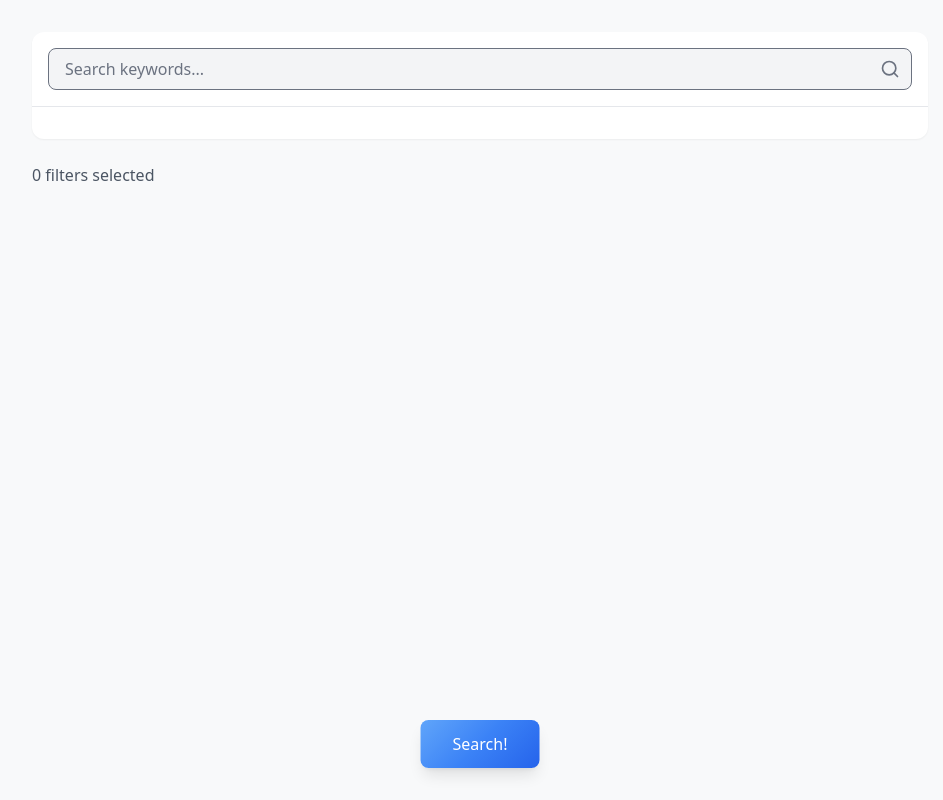
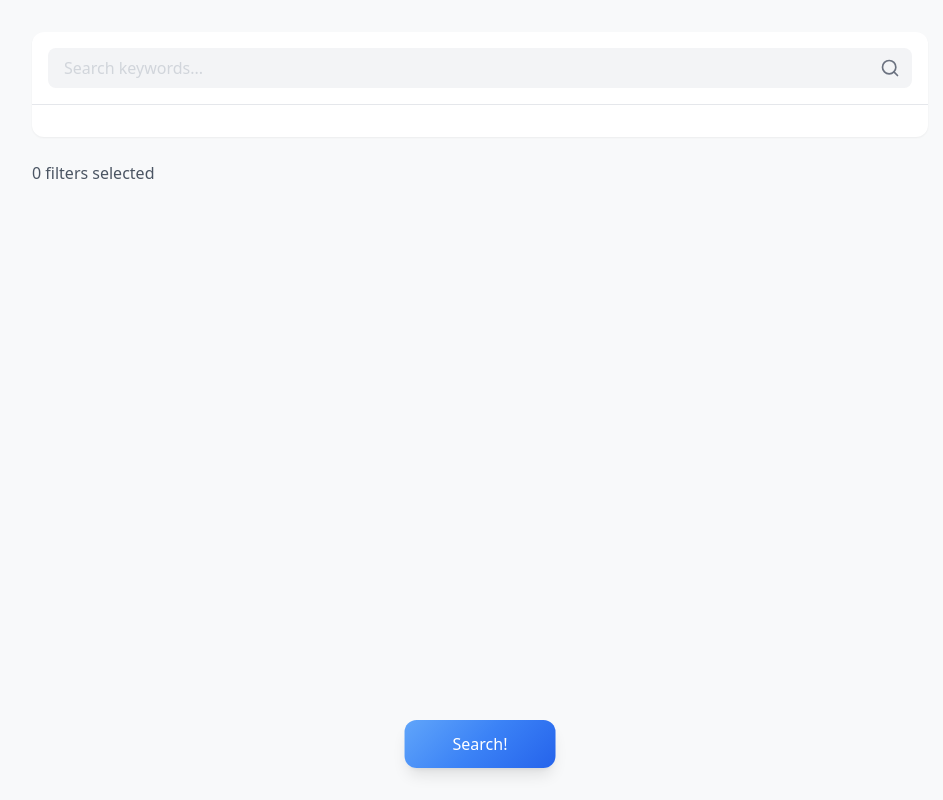
Before and after one commit to overjoy1008/WikiBoy, a Next.js app in the folder wiki_boy/: page / in a window 1280 px wide. Shown: the whole page, without its empty margins (160-1103 px from the left). Built offline with nearby package versions, Linux system fonts and the light colour scheme.

Commit message:
search bar animation

```diff
--- a/wiki_boy/app/components/SearchBar.tsx
+++ b/wiki_boy/app/components/SearchBar.tsx
@@ -7,13 +7,28 @@ interface SearchBarProps {
   onSubmit: (e: React.FormEvent) => void;
 }
 
+// export const SearchBar = ({ input, onInputChange, onSubmit }: SearchBarProps) => (
+//   <form onSubmit={onSubmit} className="relative">
+//     <input
+//       type="text"
+//       value={input}
+//       onChange={(e) => onInputChange(e.target.value)}
+//       className="w-full pl-4 pr-10 py-2 rounded-lg bg-gray-100 focus:outline-none focus:ring-2 focus:ring-gray-600 border-0 placeholder:text-gray-400"
+//       placeholder="Search keywords..."
+//     />
+//     <button type="submit" className="absolute right-3 top-1/2 -translate-y-1/2">
+//       <Search className="w-5 h-5 text-gray-500" />
+//     </button>
+//   </form>
+// );
+
 export const SearchBar = ({ input, onInputChange, onSubmit }: SearchBarProps) => (
   <form onSubmit={onSubmit} className="relative">
     <input
       type="text"
       value={input}
       onChange={(e) => onInputChange(e.target.value)}
-      className="w-full pl-4 pr-10 py-2 rounded-lg bg-gray-100 focus:outline-none focus:ring-2 focus:ring-blue-400"
+      className="w-full pl-4 pr-10 py-2 rounded-lg bg-gray-100 focus:outline-none focus:ring-2 focus:ring-gray-300 border-0 placeholder:text-gray-300 transition-all duration-200 ease-in-out focus:bg-white"
       placeholder="Search keywords..."
     />
     <button type="submit" className="absolute right-3 top-1/2 -translate-y-1/2">
--- a/wiki_boy/app/components/SearchButton.tsx
+++ b/wiki_boy/app/components/SearchButton.tsx
@@ -19,7 +19,7 @@ export const SearchButton = ({ onClick, keywords }: SearchButtonProps) => {
   return (
     <button
       onClick={handleClick}
-      className="fixed bottom-8 left-1/2 -translate-x-1/2 px-8 py-3 rounded-lg shadow-lg transition-transform hover:scale-105"
+      className="fixed bottom-8 left-1/2 -translate-x-1/2 px-12 py-3 rounded-xl shadow-lg transition-transform hover:scale-105"
       style={{
         background: 'linear-gradient(135deg, #60A5FA, #3B82F6, #2563EB)',
         color: 'white'
```
Also changed, not shown: wiki_boy/tailwind.config.ts (+0 -36 lines).
